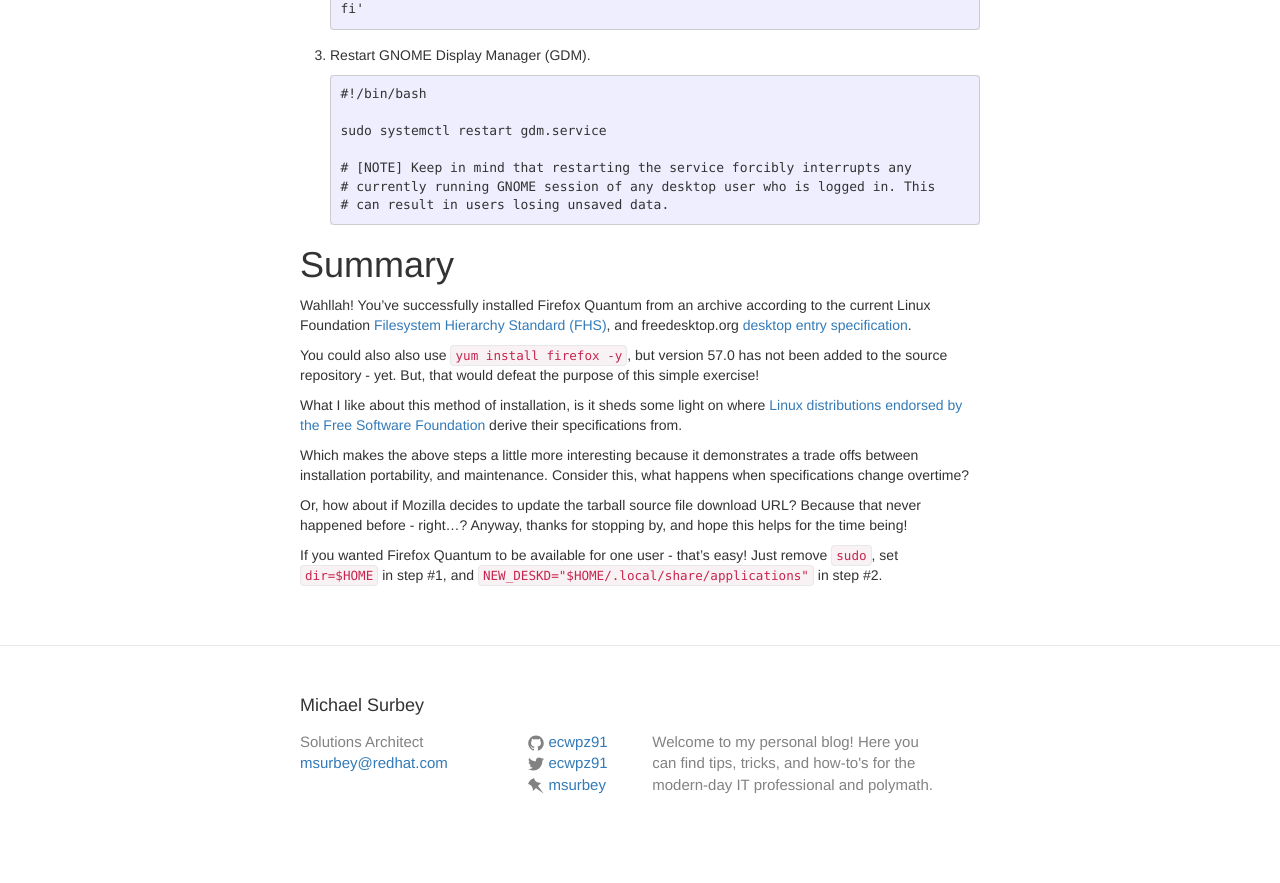
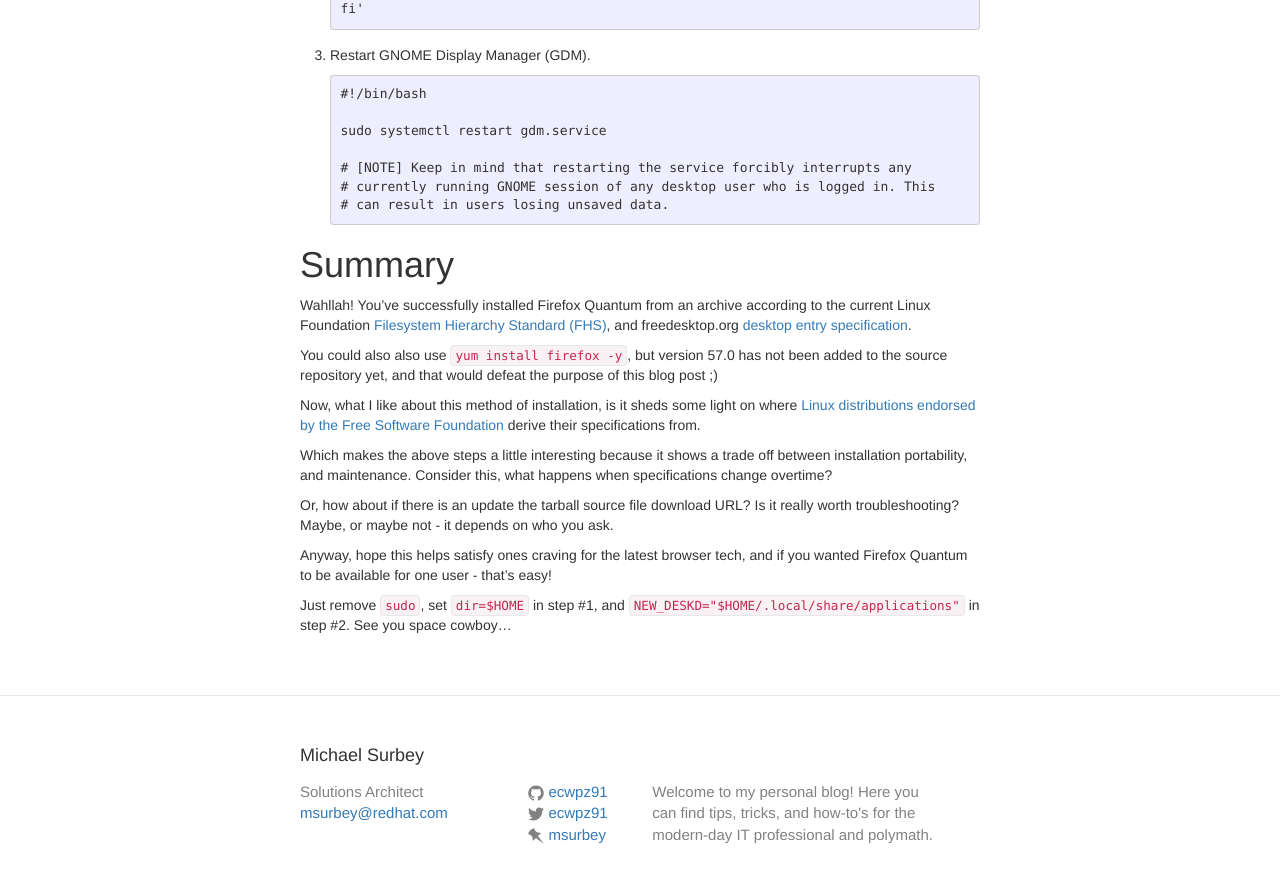
Before and after one commit to ecwpz91/ecwpz91.github.io, a Jekyll site: the page built from _posts/2017-11-18-Getting and Installing Firefox Quantum.md, in a window 1280 px wide and 900 px high, scrolled down 1368 px. Shown: the top 883 px of the window. Built offline with Jekyll 4.4.1, drawn with Linux system fonts in a browser that asks for light colours; nearby versions of some CDN libraries; before the commit the page ends 2218 px from its top, so only the background shows below that.

Commit message:
Finalized

```diff
--- a/_posts/2017-11-18-Getting and Installing Firefox Quantum.md
+++ b/_posts/2017-11-18-Getting and Installing Firefox Quantum.md
@@ -77,15 +77,17 @@
 
 Wahllah! You've successfully installed Firefox Quantum from an archive according to the current Linux Foundation [Filesystem Hierarchy Standard (FHS)][2], and freedesktop.org [desktop entry specification][3].
 
-You could also also use `yum install firefox -y`, but version 57.0 has not been added to the source repository - yet. But, that would defeat the purpose of this simple exercise!
+You could also also use `yum install firefox -y`, but version 57.0 has not been added to the source repository yet, and that would defeat the purpose of this blog post ;)
 
-What I like about this method of installation, is it sheds some light on where [Linux distributions endorsed by the Free Software Foundation][4] derive their specifications from.
+Now, what I like about this method of installation, is it sheds some light on where [Linux distributions endorsed by the Free Software Foundation][4] derive their specifications from.
 
-Which makes the above steps a little more interesting because it demonstrates a trade offs between installation portability, and maintenance. Consider this, what happens when specifications change overtime?
+Which makes the above steps a little interesting because it shows a trade off between installation portability, and maintenance. Consider this, what happens when specifications change overtime?
 
-Or, how about if Mozilla decides to update the tarball source file download URL? Because that never happened before - right...? Anyway, thanks for stopping by, and hope this helps for the time being!
+Or, how about if there is an update the tarball source file download URL? Is it really worth troubleshooting? Maybe, or maybe not - it depends on who you ask.
 
-If you wanted Firefox Quantum to be available for one user - that's easy! Just remove `sudo`, set `dir=$HOME` in step #1, and `NEW_DESKD="$HOME/.local/share/applications"` in step #2.
+Anyway, hope this helps satisfy ones craving for the latest browser tech, and if you wanted Firefox Quantum to be available for one user - that's easy!
+
+Just remove `sudo`, set `dir=$HOME` in step #1, and `NEW_DESKD="$HOME/.local/share/applications"` in step #2. See you space cowboy...
 
 [1]: https://www.mozilla.org/en-US/firefox/new/
 [2]: http://refspecs.linuxfoundation.org/FHS_3.0/fhs/ch03s13.html
```
